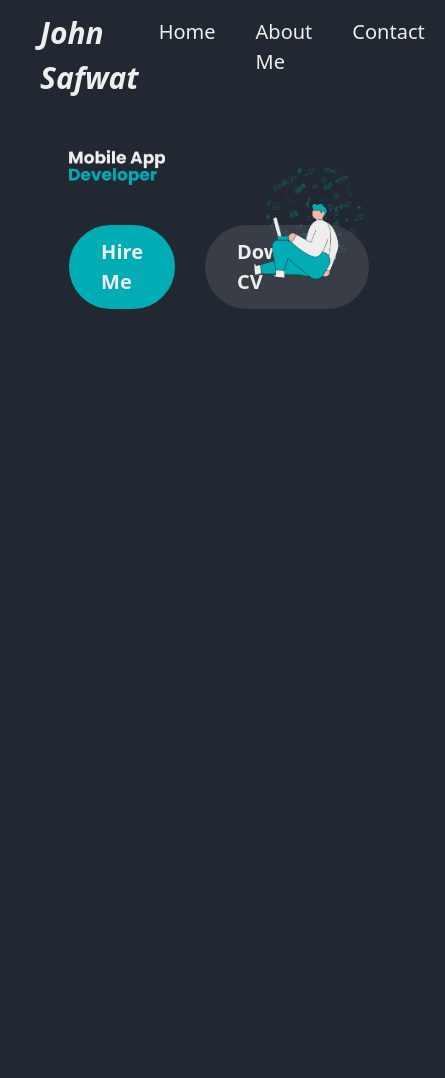
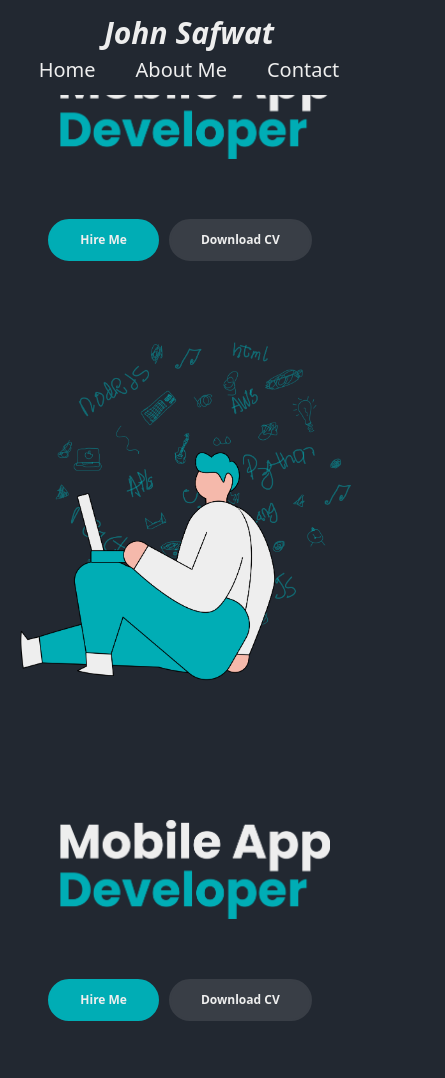
Before and after one commit to john-safwat/MyBlog, a plain HTML site: page index.html in a window 390 px wide. Shown: the top 1078 px of the page, 445 px wide, since content can reach past the window. Before the commit the page ends 844 px from the top, so only its background shows below. Drawn offline with Linux system fonts and the light colour scheme.

Commit message:
# Please enter the commit message for your changes. Lines starting # with '#' will be ignored, and an empty message aborts the commit. # # On branch main # Your branch is up to date with 'origin/main'. # # Changes to be committed: #	modified:   css/style.css #	new file:   images/aboutme.png #	modified:   index.html #

```diff
--- a/css/style.css
+++ b/css/style.css
@@ -9,9 +9,16 @@
 body{
     font-family: 'Roboto', sans-serif;
     text-transform: capitalize;
+    background-color: #222831;
 }
 
 nav {
+    position: fixed;
+    background-color: var(--black);
+    width: 100%;
+}
+
+.nav {
     background-color: var(--black);
     color: var(--white);
     display: flex;
@@ -28,7 +35,10 @@ nav {
 
 nav ul{
     padding: 0px;
+    margin: 0px;
     display: flex;
+    align-items: center;
+    justify-content: center;
     list-style: none;
 }
 
@@ -64,21 +74,6 @@ nav ul li a:hover{
 .home-section div .title{
     width: 70%;
 }
-
-.home-section div .first-title{
-    font-size: 80px;
-    font-weight: bold;
-    color: var(--white);
-    margin: 0px;
-    padding: 0px;
-}
-.home-section div .second-title{
-    font-size: 80px;
-    font-weight: bold;
-    margin: 0px;
-    padding: 0px;
-    color: var(--cyan);
-}
 .home-section div img{
     width: 100%;
 }
@@ -98,14 +93,11 @@ nav ul li a:hover{
     font-size: 20px;
     font-weight: bold;
     border-radius: 100px;
-    margin-right: 30px;
+    margin-right: 10px;
     border: 2px solid var(--cyan);
     transition: all 0.5s;
 }
 
-.home-section .hire-me-button:hover{
-    background-color: var(--black);
-}
 
 .home-section .cv-button{
     background-color: var(--gray);
@@ -119,8 +111,51 @@ nav ul li a:hover{
     border: 2px solid var(--gray);
     transition: all 0.5s;
 }
+.home-section .hire-me-button:hover{
+    background-color: var(--black);
+}
 
 .home-section .cv-button:hover{
     background-color: var(--cyan);
     border: 2px solid var(--cyan);
 }
+
+@media (max-width :1300px){
+    .home-section{
+        display: flex;
+        flex-direction: column;
+    }
+}
+@media (max-width :767px) {
+    .nav{
+        justify-content: center;
+    }
+    .home-section{
+        display: flex;
+        flex-direction: column;
+    }
+    .home-section div .title{
+        width: 100%;
+        padding: 40px;
+    }
+    .home-section div img{
+        width: 100%;
+    }
+
+    .home-section .links{
+        width: 100%;
+        display: flex;
+        flex-direction: row;
+        justify-content: center;
+    }
+
+
+    .home-section .hire-me-button {
+        font-size: 12px;
+    }
+
+
+    .home-section .cv-button{
+        font-size: 12px;
+    }
+}
--- a/index.html
+++ b/index.html
@@ -17,20 +17,22 @@
 <body>
     <!-- the navigation bar  -->
     <nav>
+        <div class="container nav">
             <div class="my-name">
                 John Safwat
             </div>
             <div class="sections">
                 <ul>
-                <li><a href="">home</a></li>
+                    <li><a href="#home">home</a></li>
                     <li><a href="">about me</a></li>
                     <li><a href="">Contact</a></li>
                 </ul>
             </div>
+        </div>
     </nav>
 
     <!-- the home section -->
-    <section>
+    <section id="home">
         <div class="home-section">
             <div>
                 <div class="title">
@@ -47,6 +49,24 @@
             </div>
         </div>
     </section>
+    <!-- the home section -->
+    <section>
+        <div class="home-section">
+            <div>
+                <div class="title">
+                    <img src="images/Mobile App Developer.png" alt="">
+
+                </div>
+                <div class="links">
+                    <a href="" class="hire-me-button">hire me</a>
+                    <a target="_blank" href="https://firebasestorage.googleapis.com/v0/b/moviesapp-efeda.appspot.com/o/John%20Safwat.pdf?alt=media&token=45a59c2f-073b-46fd-b7e1-15b23e1efc63" class="cv-button">Download CV</a>
+                </div>
+            </div>
+            <div>
+                <img src="images/aboutme.png" alt="">
+            </div>
+        </div>
+    </section>
 
     <script src="js/main.js"></script>
 </body>
```
Also changed, not shown: images/aboutme.png (added). Lines whose indentation alone changed are shown as unchanged.
